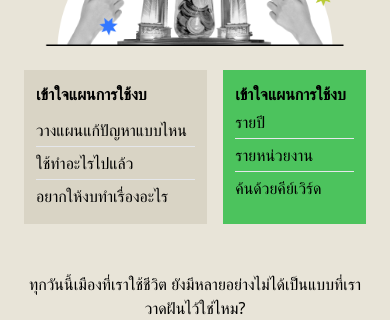
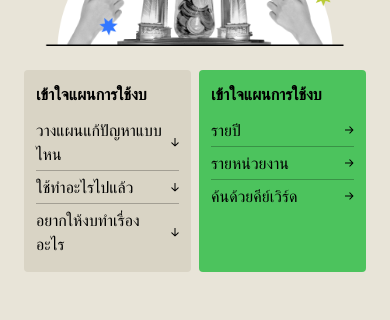
Before and after one commit to wevisdemo/bkk-budgeting, a Nuxt app: page / in a window 390 px wide. Shown: the part 344-664 px from the top of the page. Built offline with nearby package versions, Linux system fonts and the light colour scheme.

Commit message:
refactor landing component - add subcomponent

```diff
--- a/components/Landing.vue
+++ b/components/landing/Landing.vue
@@ -46,35 +46,9 @@
           <p class="wv-b5 p-1">กรุงเทพฯ ควรใช้งบฯ กับเรื่องอะไรบ้าง</p>
         </div>
       </div>
-      <div class="flex sm:hidden gap-4">
-        <div class="flex flex-grow flex-col gap-2 p-3 bg-wv-cream-2">
-          <p class="wv-b5 font-bold">เข้าใจแผนการใช้งบ</p>
-          <div class="divide-y">
-            <div class="wv-b5 py-1">
-              <span>วางแผนแก้ปัญหาแบบไหน</span>
-            </div>
-            <div class="wv-b5 py-1">
-              <span>ใช้ทำอะไรไปแล้ว</span>
-            </div>
-            <div class="wv-b5 py-1">
-              <span>อยากให้งบทำเรื่องอะไร</span>
-            </div>
-          </div>
-        </div>
-        <div class="flex flex-grow flex-col p-3 bg-wv-green">
-          <p class="wv-b5 font-bold">เข้าใจแผนการใช้งบ</p>
-          <div class="divide-y">
-            <div class="wv-b5 py-1">
-              <span>รายปี</span>
-            </div>
-            <div class="wv-b5 py-1">
-              <span>รายหน่วยงาน</span>
-            </div>
-            <div class="wv-b5 py-1">
-              <span>ค้นด้วยคีย์เวิร์ด</span>
-            </div>
-          </div>
-        </div>
+      <div class="flex sm:hidden gap-2">
+        <NavLinks :links="budgetPlans" arrow-direction="Down" class="bg-wv-cream-2" />
+        <NavLinks :links="budgetExplore" arrow-direction="Right" class="bg-wv-green" />
       </div>
     </div>
   </div>
@@ -82,10 +56,42 @@
 
 <script lang="ts">
 import Vue from "vue";
+import NavLinks from "~/components/landing/NavLinks.vue";
+
 export default Vue.extend({
   name: "LandingPage",
+  components: { NavLinks },
   data() {
-    return {};
+    return {
+      budgetPlans: [
+        {
+          title: "วางแผนแก้ปัญหาแบบไหน",
+          link: "",
+        },
+        {
+          title: "ใช้ทำอะไรไปแล้ว",
+          link: "",
+        },
+        {
+          title: "อยากให้งบทำเรื่องอะไร",
+          link: "",
+        },
+      ],
+      budgetExplore: [
+        {
+          title: "รายปี",
+          link: "",
+        },
+        {
+          title: "รายหน่วยงาน",
+          link: "",
+        },
+        {
+          title: "ค้นด้วยคีย์เวิร์ด",
+          link: "",
+        },
+      ],
+    };
   },
 });
 </script>
--- /dev/null
+++ b/components/landing/NavLinks.vue
@@ -0,0 +1,77 @@
+<template>
+  <div class="flex flex-1 flex-col gap-2 p-3 rounded">
+    <p class="wv-b5 font-bold">เข้าใจแผนการใช้งบ</p>
+    <div class="divide-y divide-black divide-opacity-25">
+      <NuxtLink
+        v-for="(item, index) in links"
+        :key="index"
+        :to="item.link"
+        class="py-1 flex items-center justify-between gap-2"
+      >
+        <p class="wv-b5">{{ item.title }}</p>
+        <div v-if="arrowDirection" v-html="ArrowDirection" />
+      </NuxtLink>
+    </div>
+  </div>
+</template>
+
+<script lang="ts">
+import { defineComponent, PropType } from "vue";
+
+interface Links {
+  title: string;
+  link: string;
+}
+
+type ArrowDirection = "Down" | "Right";
+
+export default defineComponent({
+  name: "NavLinks",
+  props: {
+    links: { type: Array as PropType<Links[]>, default: () => [], required: true },
+    arrowDirection: {
+      type: String as PropType<ArrowDirection>,
+      default: String,
+      required: false,
+    },
+  },
+  computed: {
+    ArrowDirection() {
+      const direction = this.arrowDirection;
+      let icon = "";
+      switch (direction) {
+        case "Down":
+          icon = `<svg
+            width="8"
+            height="9"
+            viewBox="0 0 8 9"
+            fill="none"
+            xmlns="http://www.w3.org/2000/svg"
+          >
+            <path
+              d="M3.64645 8.35355C3.84171 8.54882 4.15829 8.54882 4.35355 8.35355L7.53553 5.17157C7.7308 4.97631 7.7308 4.65973 7.53553 4.46447C7.34027 4.2692 7.02369 4.2692 6.82843 4.46447L4 7.29289L1.17157 4.46447C0.976311 4.2692 0.659728 4.2692 0.464466 4.46447C0.269204 4.65973 0.269204 4.97631 0.464466 5.17157L3.64645 8.35355ZM3.5 0L3.5 8H4.5V0L3.5 0Z"
+              fill="black"
+            />
+          </svg>`;
+          break;
+        case "Right":
+          icon = `<svg
+            width="9"
+            height="8"
+            viewBox="0 0 9 8"
+            fill="none"
+            xmlns="http://www.w3.org/2000/svg">
+              <path
+                d="M8.35355 4.35355C8.54882 4.15829 8.54882 3.84171 8.35355 3.64645L5.17157 0.464466C4.97631 0.269204 4.65973 0.269204 4.46447 0.464466C4.2692 0.659728 4.2692 0.976311 4.46447 1.17157L7.29289 4L4.46447 6.82843C4.2692 7.02369 4.2692 7.34027 4.46447 7.53553C4.65973 7.7308 4.97631 7.7308 5.17157 7.53553L8.35355 4.35355ZM0 4.5H8V3.5H0V4.5Z"
+                fill="black"
+              />
+          </svg>`;
+          break;
+        default:
+          break;
+      }
+      return icon;
+    },
+  },
+});
+</script>
--- a/pages/index.vue
+++ b/pages/index.vue
@@ -92,7 +92,7 @@
 <script lang="ts">
 import Vue from "vue";
 import AllocationQuestion from "~/components/AllocateQuestion.vue";
-import Landing from "~/components/Landing.vue";
+import Landing from "~/components/landing/Landing.vue";
 import PersistProblems from "~/components/PersistProblems.vue";
 import problemsData from "~/data/problems.json";
 
```
